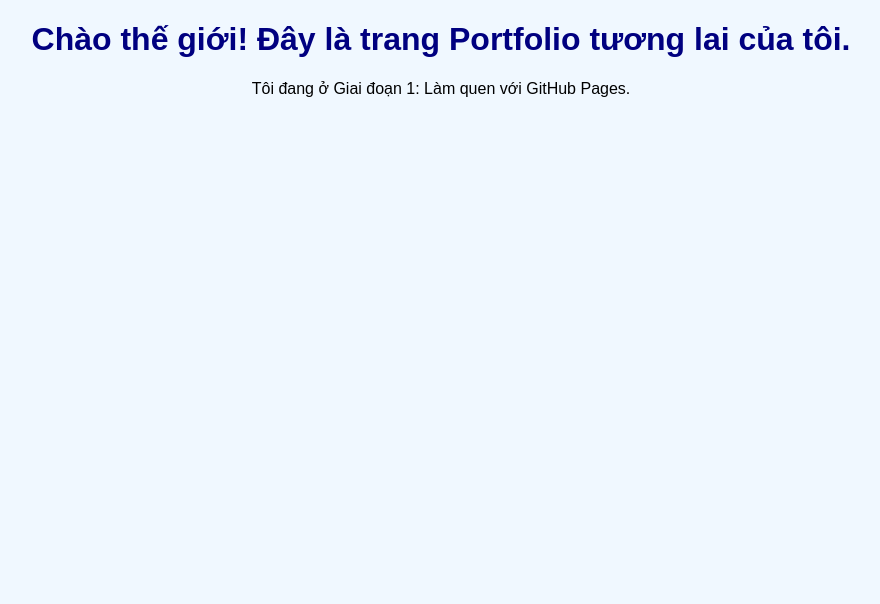
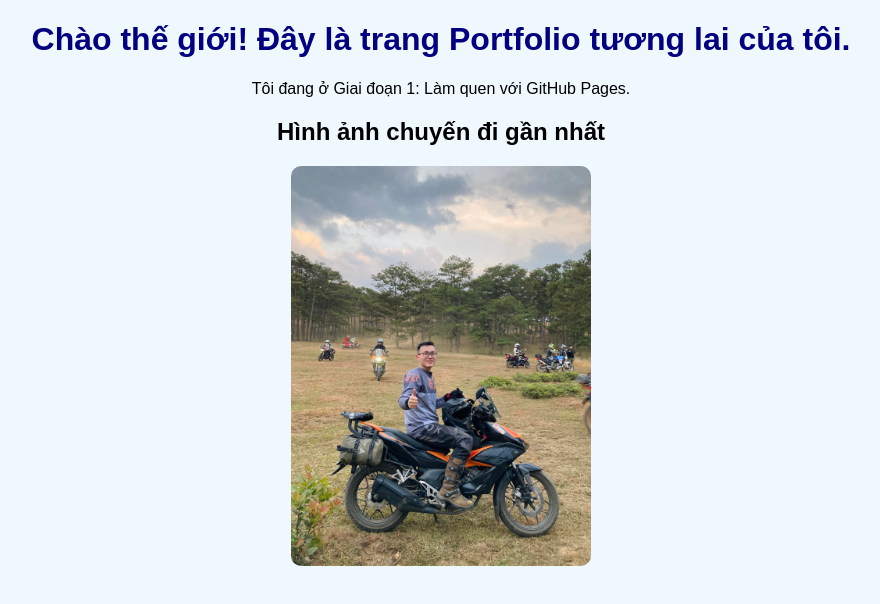
Before and after one commit to Sangbluestar/Sangbluestar.github.io, a plain HTML site: page portfolio/index.html in a window 1280 px wide. Shown: the whole page, without its empty margins (199-1079 px from the left). Drawn offline with Linux system fonts and the light colour scheme.

Commit message:
Update_profile_picture

```diff
--- a/portfolio/index.html
+++ b/portfolio/index.html
@@ -14,5 +14,7 @@
 <body>
     <h1>Chào thế giới! Đây là trang Portfolio tương lai của tôi.</h1>
     <p>Tôi đang ở Giai đoạn 1: Làm quen với GitHub Pages.</p>
+	<h2>Hình ảnh chuyến đi gần nhất</h2>
+	<img src="../images/profile_picture.jpg" alt="Ảnh du lịch của tôi" style="width: 300px; border-radius: 10px;">
 </body>
 </html>
```
Also changed, not shown: images/profile_picture.jpg (added).
